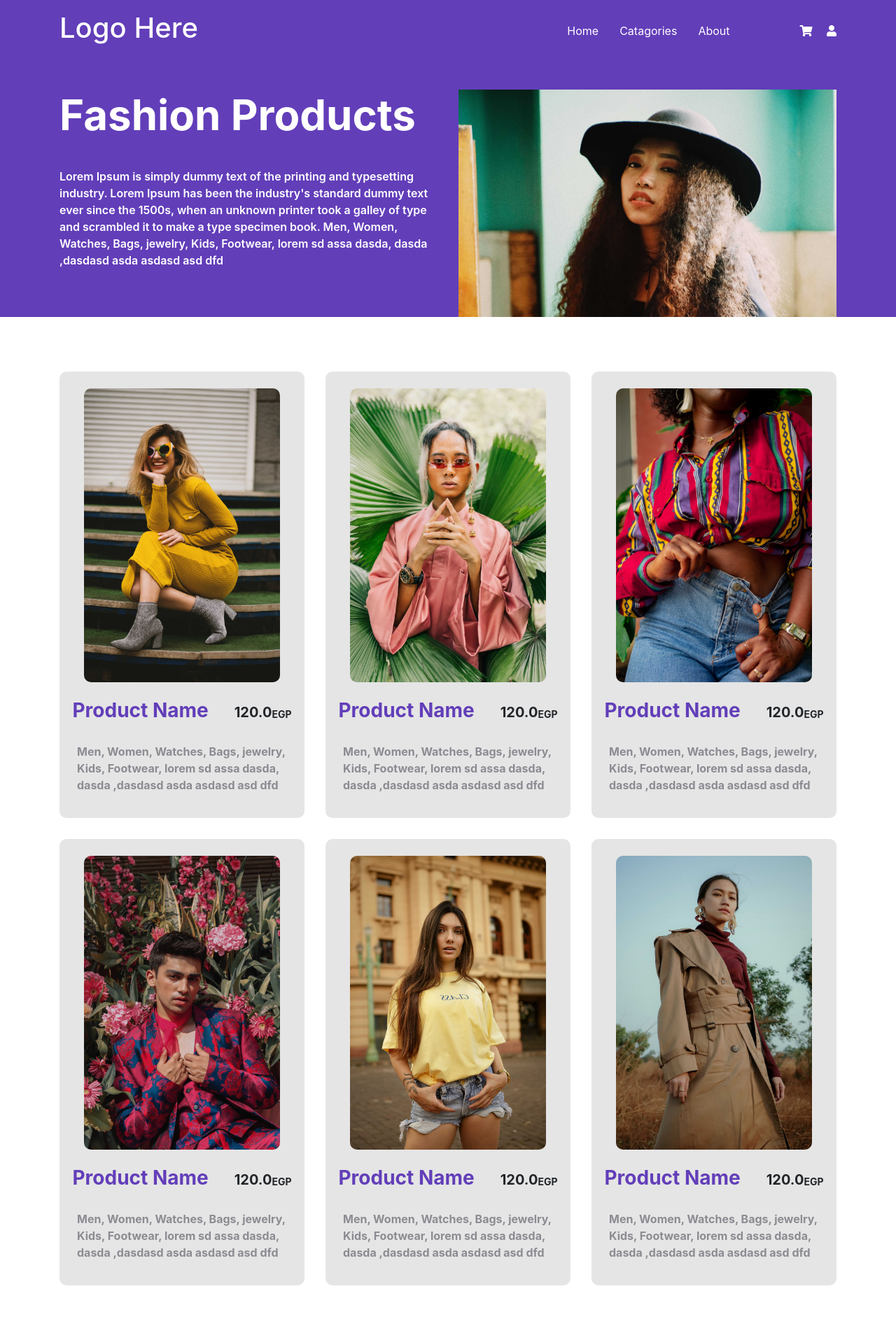
After one commit to BackYard911/Shwpzy-E-Commerce, a PHP site: page /fashion.html in a window 1280 px wide. The commit adds this page. Shown: the whole page at 70% size. Run offline with PHP 8.4, Linux system fonts and the light colour scheme.

Commit message:
added fashion page

```diff
--- a/css/style.css
+++ b/css/style.css
@@ -63,3 +63,65 @@ nav .nav-icons{
   margin-top: 30px;
   width: 90%;
 }
+
+
+
+.catagory-front{
+  background-color: #623EB9;
+  color: white;
+  max-height: 372.91px;
+}
+
+.catagory-front .catagory-front-text h1{
+  font-weight: 700;
+  font-size: 60px;
+}
+
+.catagory-front .catagory-front-text p{
+  margin-top: 40px;
+  font-weight: 600;
+}
+
+
+.products .product{
+  width: 100%;
+  padding-bottom: 20px;
+  background-color: #E5E5E5;
+  margin-top: 30px;
+  position: relative;
+  border-radius: 10px;
+}
+
+
+
+.products .product img{
+
+  display: block;
+  margin-left: auto;
+  margin-right: auto;
+  width: 80%;
+  object-fit: cover;
+  border-radius: 10px;
+}
+
+.products .product h3{
+  color: #623EB9;
+  font-weight: 700;
+}
+.products .product .product-price{
+  margin-top: 7px;
+}
+
+.products .product .product-price h5{
+  font-weight: 700;
+}
+.products .product .product-price p{
+  margin-top: 4px;
+  font-size: 14px;
+  font-weight: 700;
+}
+.products .product .description p{
+  color: #8D8B92;
+  font-weight: 700;
+  margin: 15px 25px;
+}
--- /dev/null
+++ b/fashion.html
@@ -0,0 +1,188 @@
+<html>
+
+<head>
+    <link rel="stylesheet" href="css/bootstrap.min.css">
+    <link rel="stylesheet" href="css/all.min.css">
+    <link rel="stylesheet" href="css/style.css">
+    <link rel="stylesheet" href="css/fashion.css">
+</head>
+
+<body>
+
+    <nav>
+        <div class="container-fluid">
+            <div class="container">
+
+
+            <div class="d-flex justify-content-between pt-3">
+                <h1>Logo Here</h1>
+                <div class="nav-items d-flex justify-content-around pt-3">
+                    <p>Home</p>
+                    <p>Catagories</p>
+                    <p>About</p>
+                    <div class="nav-icons">
+                        <i class="fas fa-shopping-cart pt-1"></i>
+                        <i class="fas fa-user pt-1 ml-3"></i>
+                    </div>
+
+                </div>
+            </div>
+        </div>
+        </div>
+    </nav>
+
+    <section class="catagory-front pt-5">
+        <div class="container">
+            <div class="row">
+                <div class="col-md-6">
+                    <div class="catagory-front-text">
+                        <h1>Fashion Products</h1>
+                        <p>Lorem Ipsum is simply dummy text of the printing and typesetting industry. Lorem Ipsum has been the industry's standard dummy text ever since the 1500s, when an unknown printer took a galley of type and scrambled it to make a type specimen book. Men, Women, Watches, Bags, jewelry, Kids, Footwear, lorem sd assa dasda, dasda ,dasdasd
+                            asda asdasd asd dfd </p>
+                    </div>
+                </div>
+                <div class="col-md-6">
+                    <div class="catagory-front-image">
+                        <img src="images//fashionProducts/fashionFront.jpg" class="img-fluid" alt="">
+                    </div>
+                </div>
+            </div>
+        </div>
+    </section>
+
+    <section class="products py-5">
+        <div class="container">
+            <div class="row">
+                <div class="col-md-4">
+                    <div class="product">
+                        <div class="py-4">
+
+                            <img src="images/fashionProducts/fashion1.jpg" class="img-fluid" alt="">
+                        </div>
+                        <div class="d-flex justify-content-around">
+                            <h3>Product Name</h3>
+                            <div class="product-price d-flex justify-content-center">
+                                <h5>120.0</h5>
+                                <p>EGP</p>
+                            </div>
+                        </div>
+                        <div class="description">
+                            <p>Men, Women, Watches, Bags, jewelry, Kids, Footwear, lorem sd assa dasda, dasda ,dasdasd
+                                asda asdasd asd dfd </p>
+                        </div>
+                    </div>
+                </div>
+                <div class="col-md-4">
+                    <div class="product">
+                        <div class="py-4">
+
+                            <img src="images/fashionProducts/fashion2.jpg" class="img-fluid" alt="">
+                        </div>
+                        <div class="d-flex justify-content-around">
+                            <h3>Product Name</h3>
+                            <div class="product-price d-flex justify-content-center">
+                                <h5>120.0</h5>
+                                <p>EGP</p>
+                            </div>
+                        </div>
+                        <div class="description">
+                            <p>Men, Women, Watches, Bags, jewelry, Kids, Footwear, lorem sd assa dasda, dasda ,dasdasd
+                                asda asdasd asd dfd </p>
+                        </div>
+                    </div>
+                </div>
+                <div class="col-md-4">
+                    <div class="product">
+                        <div class="py-4">
+
+                            <img src="images/fashionProducts/fashion3.jpg" class="img-fluid" alt="">
+                        </div>
+                        <div class="d-flex justify-content-around">
+                            <h3>Product Name</h3>
+                            <div class="product-price d-flex justify-content-center">
+                                <h5>120.0</h5>
+                                <p>EGP</p>
+                            </div>
+                        </div>
+                        <div class="description">
+                            <p>Men, Women, Watches, Bags, jewelry, Kids, Footwear, lorem sd assa dasda, dasda ,dasdasd
+                                asda asdasd asd dfd </p>
+                        </div>
+                    </div>
+                </div>
+                <div class="col-md-4">
+                    <div class="product">
+                        <div class="py-4">
+
+                            <img src="images/fashionProducts/fashion4.jpg" class="img-fluid" alt="">
+                        </div>
+                        <div class="d-flex justify-content-around">
+                            <h3>Product Name</h3>
+                            <div class="product-price d-flex justify-content-center">
+                                <h5>120.0</h5>
+                                <p>EGP</p>
+                            </div>
+                        </div>
+                        <div class="description">
+                            <p>Men, Women, Watches, Bags, jewelry, Kids, Footwear, lorem sd assa dasda, dasda ,dasdasd
+                                asda asdasd asd dfd </p>
+                        </div>
+                    </div>
+                </div>
+                <div class="col-md-4">
+                    <div class="product">
+                        <div class="py-4">
+
+                            <img src="images/fashionProducts/fashion5.jpg" class="img-fluid" alt="">
+                        </div>
+                        <div class="d-flex justify-content-around">
+                            <h3>Product Name</h3>
+                            <div class="product-price d-flex justify-content-center">
+                                <h5>120.0</h5>
+                                <p>EGP</p>
+                            </div>
+                        </div>
+                        <div class="description">
+                            <p>Men, Women, Watches, Bags, jewelry, Kids, Footwear, lorem sd assa dasda, dasda ,dasdasd
+                                asda asdasd asd dfd </p>
+                        </div>
+                    </div>
+                </div>
+                <div class="col-md-4">
+                    <div class="product">
+                        <div class="py-4">
+
+                            <img src="images/fashionProducts/fashion6.jpg" class="" alt="">
+                        </div>
+                        <div class="d-flex justify-content-around">
+                            <h3>Product Name</h3>
+                            <div class="product-price d-flex justify-content-center">
+                                <h5>120.0</h5>
+                                <p>EGP</p>
+                            </div>
+                        </div>
+                        <div class="description">
+                            <p>Men, Women, Watches, Bags, jewelry, Kids, Footwear, lorem sd assa dasda, dasda ,dasdasd
+                                asda asdasd asd dfd </p>
+                        </div>
+                    </div>
+                </div>
+            </div>
+        </div>
+    </section>
+
+
+
+
+
+
+
+
+    <script src="js/jquery-3.5.1.slim.min.js"></script>
+    <script src="js/popper.min.js"></script>
+    <script src="js/bootstrap.min.js"></script>
+    <script src="js/script.js"></script>
+</body>
+
+
+</html>
```
Also changed, not shown: css/fashion.css (added), images/fashionProducts/fashion1.jpg (added), images/fashionProducts/fashion2.jpg (added), images/fashionProducts/fashion3.jpg (added), images/fashionProducts/fashion4.jpg (added), images/fashionProducts/fashion5.jpg (added), images/fashionProducts/fashion6.jpg (added), images/fashionProducts/fashionFront.jpg (added).
